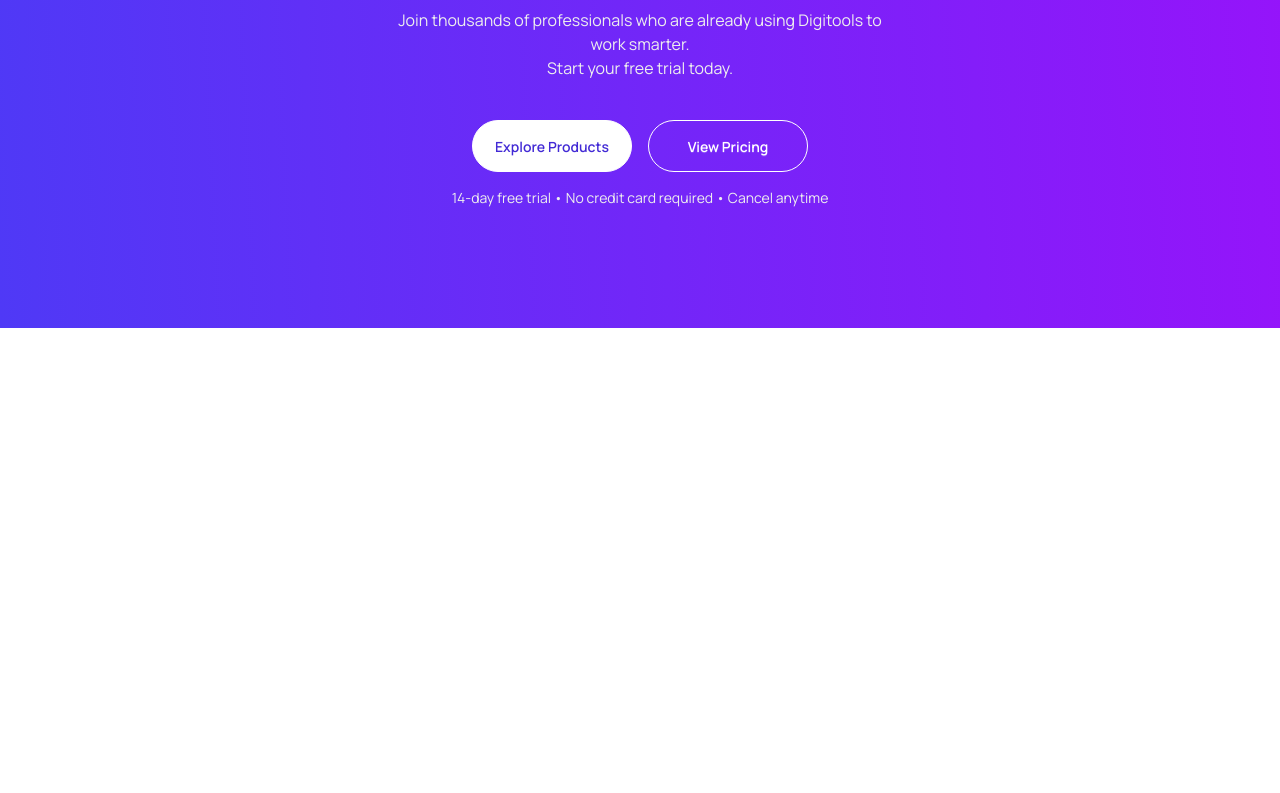
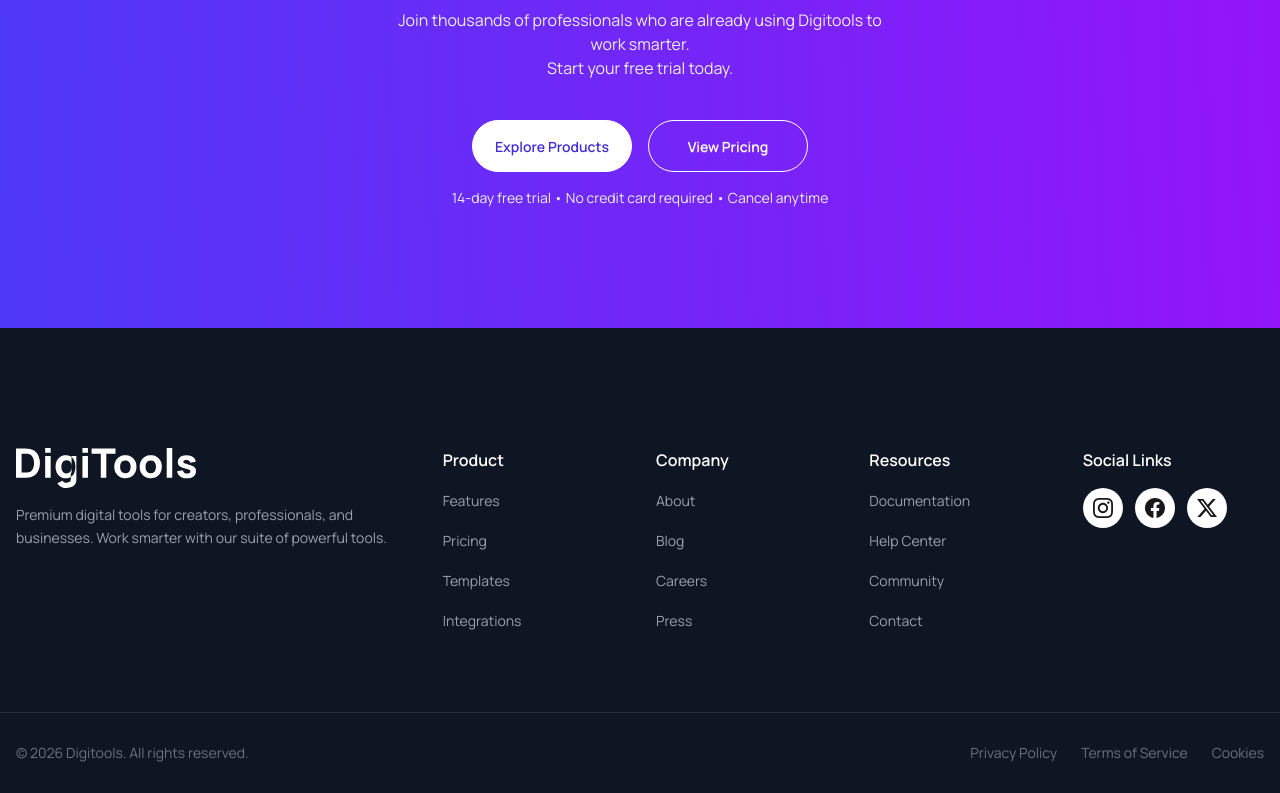
Before and after one commit to md-saju-ahmed/digitools, a React (Vite) app: page / in a window 1280 px wide. Shown: the part 2830-3623 px from the top of the page. Before the commit the page ends 3158 px from the top, so only its background shows below. Built offline with nearby package versions, Linux system fonts and the light colour scheme.

Commit message:
added footer code

```diff
--- a/src/App.jsx
+++ b/src/App.jsx
@@ -4,6 +4,7 @@
 import Steps from "./components/Steps";
 import Pricing from "./components/Pricing";
 import Cta from "./components/Cta";
+import Footer from "./components/Footer";
 
 function App() {
   return (
@@ -13,6 +14,7 @@
       <Steps />
       <Pricing />
       <Cta />
+      <Footer />
     </>
   );
 }
--- /dev/null
+++ b/src/components/Footer.jsx
@@ -0,0 +1,144 @@
+const Footer = () => {
+  return (
+    <footer className="w-full bg-[#0f1623]">
+      <div className="max-w-7xl mx-auto px-4 pt-30 pb-20">
+        <div className="grid grid-cols-1 sm:grid-cols-2 lg:grid-cols-6 gap-12 lg:gap-8">
+          <div className="col-span-2 space-y-4">
+            <img src="/images/logo-footer.svg" alt="" />
+            <p className="text-gray-400 text-sm leading-relaxed">
+              Premium digital tools for creators, professionals, and businesses.
+              Work smarter with our suite of powerful tools.
+            </p>
+          </div>
+
+          <nav className="space-y-4">
+            <h6 className="text-white font-semibold text-base">Product</h6>
+            <ul className="space-y-4">
+              <li>
+                <a href="#" className="text-sm text-gray-400 hover:text-white">
+                  Features
+                </a>
+              </li>
+              <li>
+                <a href="#" className="text-sm text-gray-400 hover:text-white">
+                  Pricing
+                </a>
+              </li>
+              <li>
+                <a href="#" className="text-sm text-gray-400 hover:text-white">
+                  Templates
+                </a>
+              </li>
+              <li>
+                <a href="#" className="text-sm text-gray-400 hover:text-white">
+                  Integrations
+                </a>
+              </li>
+            </ul>
+          </nav>
+
+          <nav className="space-y-4">
+            <h6 className="text-white font-semibold text-base">Company</h6>
+            <ul className="space-y-4">
+              <li>
+                <a href="#" className="text-sm text-gray-400 hover:text-white">
+                  About
+                </a>
+              </li>
+              <li>
+                <a href="#" className="text-sm text-gray-400 hover:text-white">
+                  Blog
+                </a>
+              </li>
+              <li>
+                <a href="#" className="text-sm text-gray-400 hover:text-white">
+                  Careers
+                </a>
+              </li>
+              <li>
+                <a href="#" className="text-sm text-gray-400 hover:text-white">
+                  Press
+                </a>
+              </li>
+            </ul>
+          </nav>
+
+          <nav className="space-y-4">
+            <h6 className="text-white font-semibold text-base">Resources</h6>
+            <ul className="space-y-4">
+              <li>
+                <a href="#" className="text-sm text-gray-400 hover:text-white">
+                  Documentation
+                </a>
+              </li>
+              <li>
+                <a href="#" className="text-sm text-gray-400 hover:text-white">
+                  Help Center
+                </a>
+              </li>
+              <li>
+                <a href="#" className="text-sm text-gray-400 hover:text-white">
+                  Community
+                </a>
+              </li>
+              <li>
+                <a href="#" className="text-sm text-gray-400 hover:text-white">
+                  Contact
+                </a>
+              </li>
+            </ul>
+          </nav>
+
+          <nav className="space-y-4">
+            <h6 className="text-white font-semibold text-base">Social Links</h6>
+            <div className="flex gap-3">
+              <a
+                href="#"
+                className="w-10 h-10 rounded-full bg-white hover:bg-white/90 flex items-center justify-center"
+              >
+                <svg className="w-5 h-5">
+                  <use xlinkHref="/icons.svg#icon-instagram"></use>
+                </svg>
+              </a>
+              <a
+                href="#"
+                className="w-10 h-10 rounded-full bg-white hover:bg-white/90 flex items-center justify-center"
+              >
+                <svg className="w-5 h-5">
+                  <use xlinkHref="/icons.svg#icon-facebook"></use>
+                </svg>
+              </a>
+              <a
+                href="#"
+                className="w-10 h-10 rounded-full bg-white hover:bg-white/90 flex items-center justify-center"
+              >
+                <svg className="w-5 h-5">
+                  <use xlinkHref="/icons.svg#icon-twitter-x"></use>
+                </svg>
+              </a>
+            </div>
+          </nav>
+        </div>
+      </div>
+
+      <div className="max-w-7xl mx-auto px-4 py-7.5 text-sm flex flex-col sm:flex-row items-center justify-between gap-4 border-t border-white/10">
+        <p className="text-gray-500">
+          © {new Date().getFullYear()} Digitools. All rights reserved.
+        </p>
+        <nav className="flex items-center gap-6">
+          <a href="#" className="text-gray-500 hover:text-white">
+            Privacy Policy
+          </a>
+          <a href="#" className="text-gray-500 hover:text-white">
+            Terms of Service
+          </a>
+          <a href="#" className="text-gray-500 hover:text-white">
+            Cookies
+          </a>
+        </nav>
+      </div>
+    </footer>
+  );
+};
+
+export default Footer;
```
